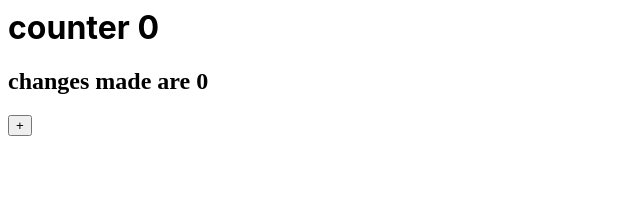
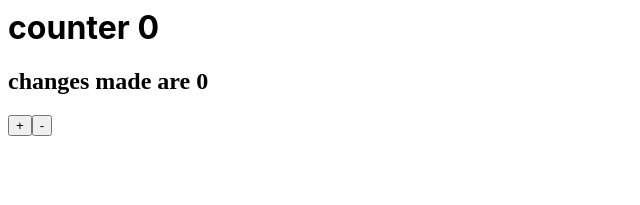
Before and after one commit to nasagaurav/react-l-topic2, a React (Create React App) app: page / in a window 1280 px wide. Shown: the top 205 px of the page, without its empty margins (0-640 px from the left). Built offline with nearby package versions, Linux system fonts and the light colour scheme.

Commit message:
added + and - functionality for button

```diff
--- a/src/App.js
+++ b/src/App.js
@@ -1,17 +1,23 @@
-import React from "react";
-import "./style.css";
+import React from 'react';
+import './style.css';
 
 export default function App() {
-  const [x,setx]=React.useState(0)
-  const [y,sety]=React.useState(0)
+  const [x, setx] = React.useState(0);
+  const [y, sety] = React.useState(0);
 
-  const p1=()=>{}
+  const p1 = () => {
+    setx(x + 1);
+  };
+  const p2 = () => {
+    setx(x - 1);
+  };
 
   return (
     <div>
       <h1>counter {x} </h1>
       <h2>changes made are {y} </h2>
       <button onClick={p1}>+</button>
+      <button onClick={p2}>-</button>
     </div>
   );
 }
```
